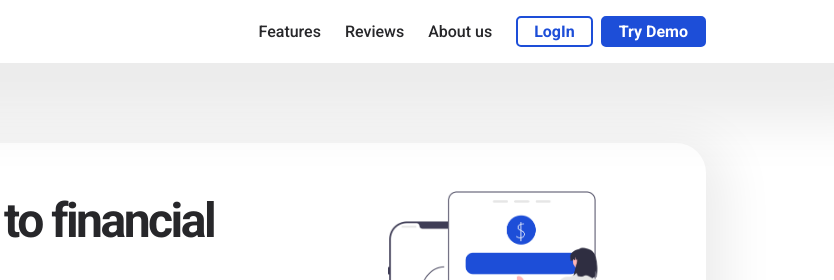
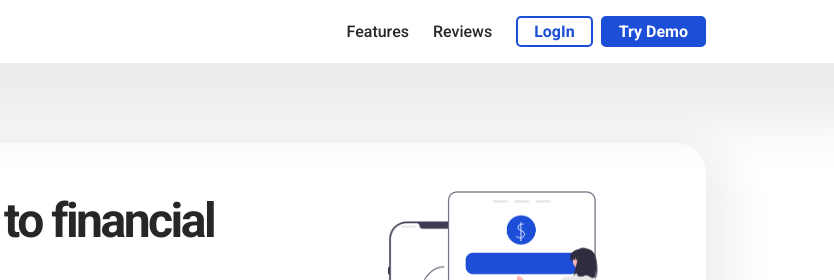
Before and after one commit to jlscripts/pocketwise, a plain HTML site: page index.html in a window 1280 px wide. Shown: the top 280 px of the page, 446-1280 px from the left. Drawn offline with Linux system fonts and the light colour scheme.

Commit message:
Remove about us section

```diff
--- a/index.html
+++ b/index.html
@@ -32,9 +32,6 @@
             </li>
             <li>
               <a href="#reviews-section">Reviews</a>
-            </li>
-            <li>
-              <a href="#">About us</a>
             </li>
           </ul>
           <div class="header-btns-container">
```
